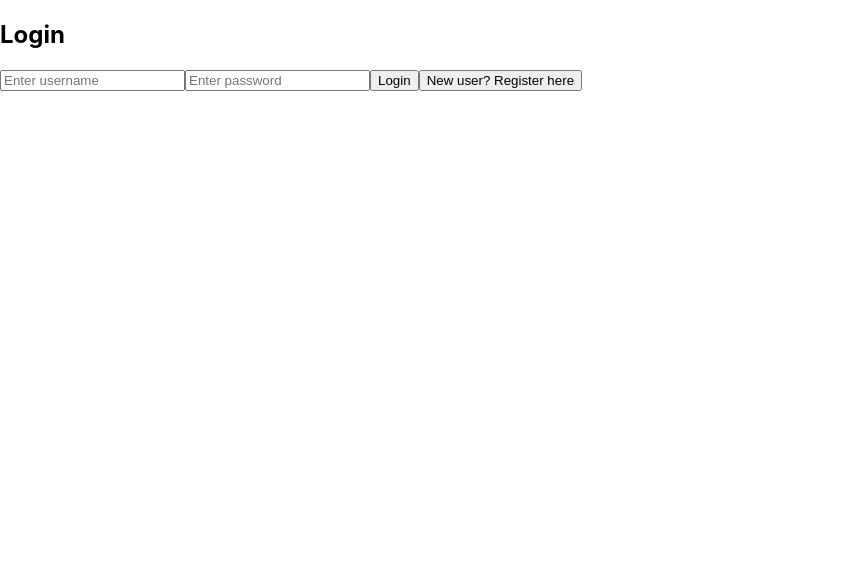
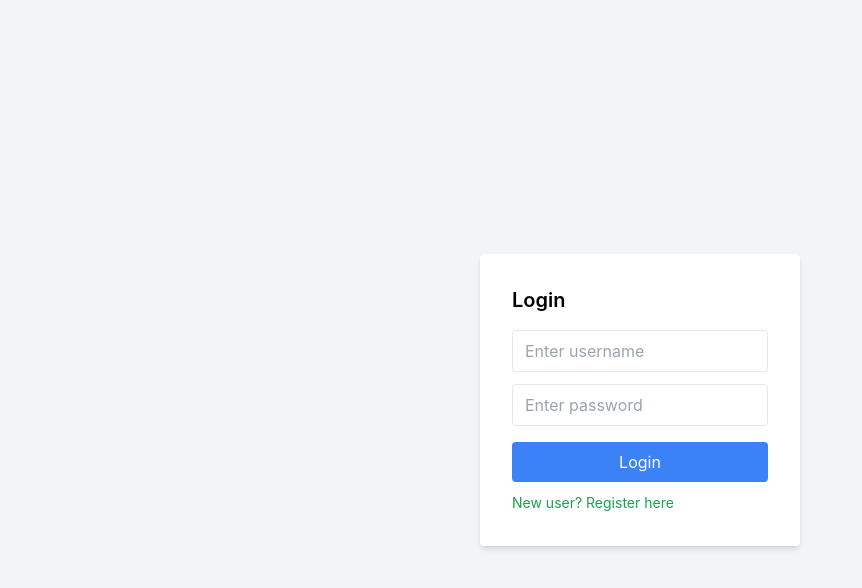
Before and after one commit to BuraYilmaz57/mail_server, a React (Create React App) app in the folder src/frontend/: page / in a window 1280 px wide. Shown: the top 588 px of the page, without its empty margins (0-862 px from the left). Built offline with nearby package versions, Linux system fonts and the light colour scheme.

Commit message:
Fixed Frontend

```diff
--- a/src/frontend/package.json
+++ b/src/frontend/package.json
@@ -12,6 +12,7 @@
     "react": "^19.1.0",
     "react-dom": "^19.1.0",
     "react-scripts": "^5.0.1",
+    "tailwind-merge": "^3.2.0",
     "web-vitals": "^2.1.4"
   },
   "scripts": {
@@ -41,6 +42,6 @@
   "devDependencies": {
     "autoprefixer": "^10.4.21",
     "postcss": "^8.5.3",
-    "tailwindcss": "^4.1.5"
+    "tailwindcss": "^3.4.4"
   }
 }
--- /dev/null
+++ b/src/frontend/postcss.config.js
@@ -0,0 +1,6 @@
+module.exports = {
+  plugins: {
+    tailwindcss: {},
+    autoprefixer: {},
+  },
+}
--- a/src/frontend/src/App.css
+++ b/src/frontend/src/App.css
@@ -1,3 +1,4 @@
+@import 'tailwindcss';
 .App {
   text-align: center;
 }
--- a/src/frontend/src/index.css
+++ b/src/frontend/src/index.css
@@ -1,6 +1,7 @@
 @tailwind base;
 @tailwind components;
 @tailwind utilities;
+
 
 body {
   margin: 0;
--- a/src/frontend/tailwind.config.js
+++ b/src/frontend/tailwind.config.js
@@ -1,7 +1,7 @@
 /** @type {import('tailwindcss').Config} */
 module.exports = {
   content: [
-    "./src/**/*.{js,jsx,ts,tsx}",
+    "./src/**/*.{js,jsx,ts,tsx}", // this is needed to scan your React files
   ],
   theme: {
     extend: {},
```
Also changed, not shown: 1 other file (tests, documents, lock files or other folders).
